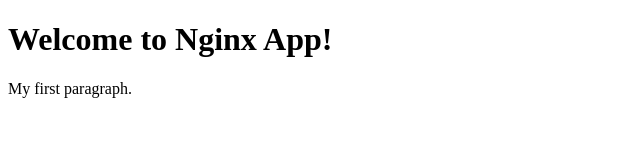
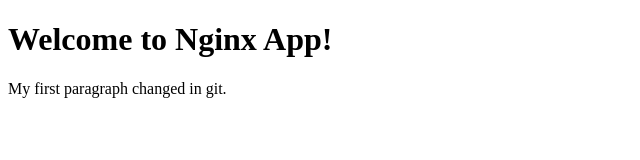
Before and after one commit to idexce/karthik, a plain HTML site: page index.html in a window 1280 px wide. Shown: the whole page, without its empty margins (0-640 px from the left). Drawn offline with Linux system fonts and the light colour scheme.

Commit message:
Update index.html

```diff
--- a/index.html
+++ b/index.html
@@ -4,7 +4,7 @@
 
 <h1>Welcome to Nginx App!</h1>
 
-<p>My first paragraph.</p>
+<p>My first paragraph changed in git.</p>
 
 </body>
 </html>
```
